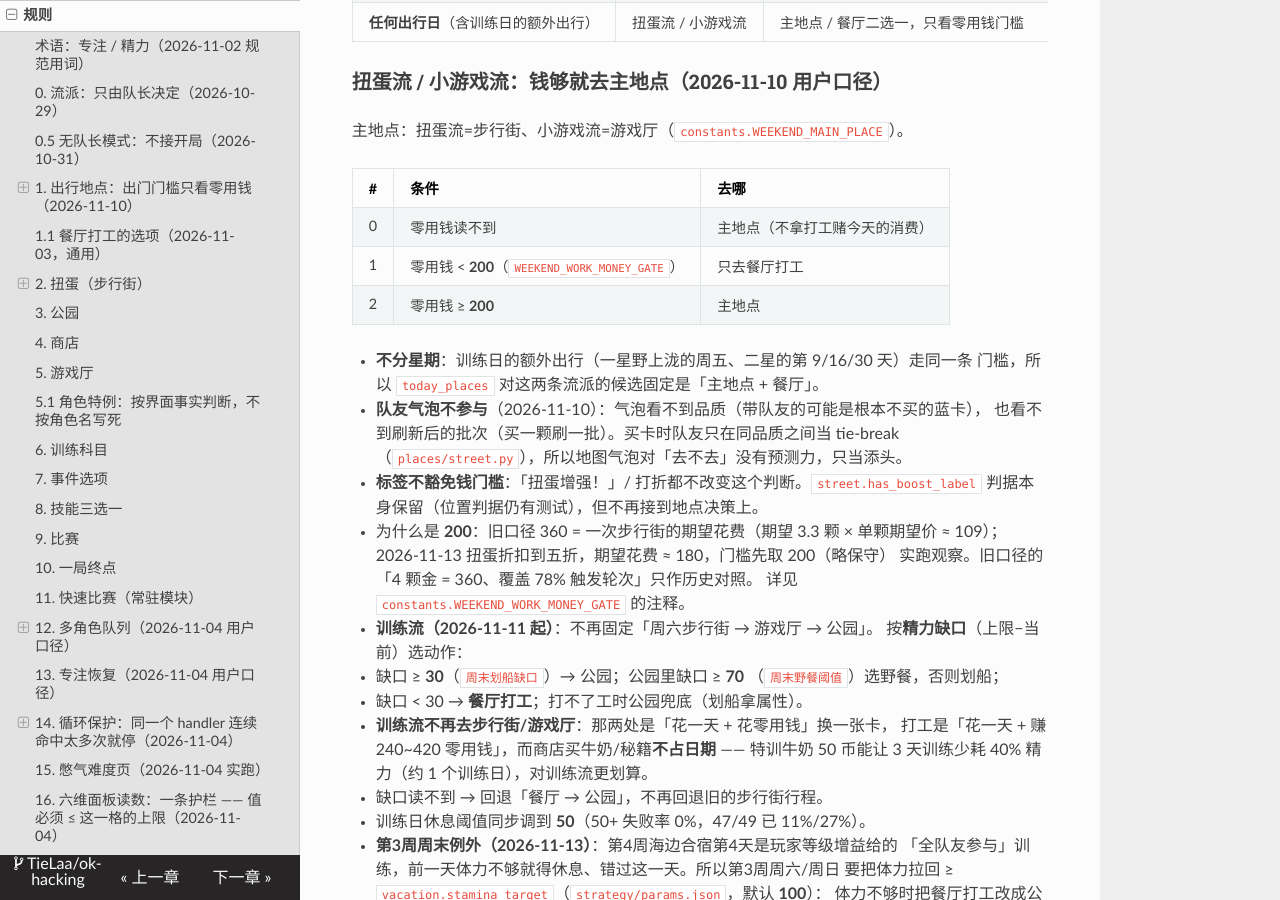
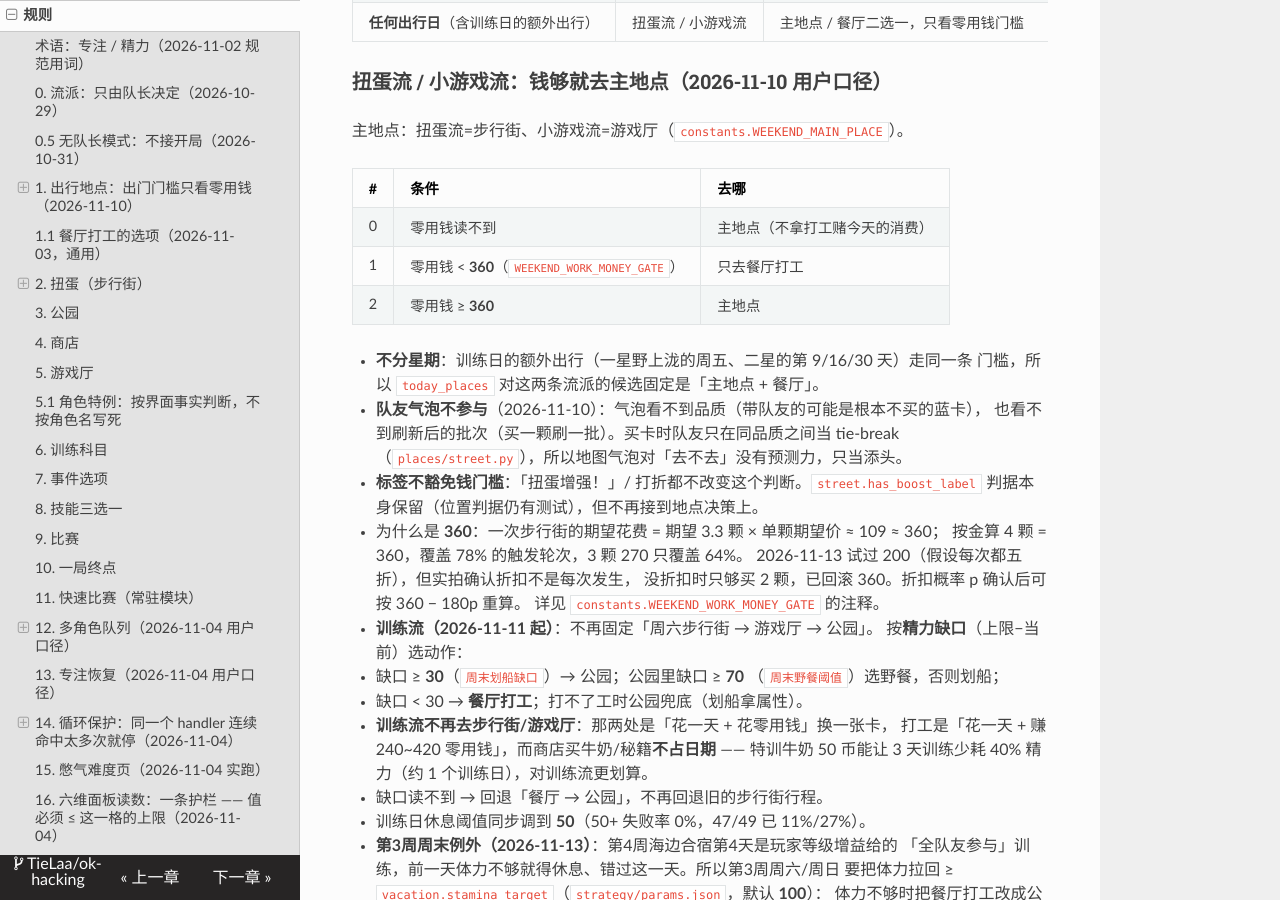
Before and after one commit to TieLaa/ok-hacking, an MkDocs documentation site: the page built from docs/RULES.md, in a window 1280 px wide and 900 px high, scrolled down 2766 px. Built offline with MkDocs 1.6.1, drawn with Linux system fonts in a browser that asks for light colours; nearby versions of some CDN libraries.

Commit message:
周末打工门槛回到 360
- 200 的前提是扭蛋每次都五折，实拍确认折扣不是每次发生
- 没折扣时 200 只够买 2 颗，覆盖率低于 3 颗档的 64%
- 折扣概率 p 确认后，按 360 - 180p 重算期望门槛

```diff
--- a/docs/RULES.md
+++ b/docs/RULES.md
@@ -102,8 +102,8 @@
 | # | 条件 | 去哪 |
 |---|---|---|
 | 0 | 零用钱读不到 | 主地点（不拿打工赌今天的消费） |
-| 1 | 零用钱 < **200**（`WEEKEND_WORK_MONEY_GATE`） | 只去餐厅打工 |
-| 2 | 零用钱 ≥ **200** | 主地点 |
+| 1 | 零用钱 < **360**（`WEEKEND_WORK_MONEY_GATE`） | 只去餐厅打工 |
+| 2 | 零用钱 ≥ **360** | 主地点 |
 
 - **不分星期**：训练日的额外出行（一星野上泷的周五、二星的第 9/16/30 天）走同一条
   门槛，所以 `today_places` 对这两条流派的候选固定是「主地点 + 餐厅」。
@@ -112,9 +112,10 @@
   （`places/street.py`），所以地图气泡对「去不去」没有预测力，只当添头。
 - **标签不豁免钱门槛**：「扭蛋增强！」/ 打折都不改变这个判断。`street.has_boost_label`
   判据本身保留（位置判据仍有测试），但不再接到地点决策上。
-- 为什么是 **200**：旧口径 360 = 一次步行街的期望花费（期望 3.3 颗 × 单颗期望价
-  ≈ 109）；2026-11-13 扭蛋折扣到五折，期望花费 ≈ 180，门槛先取 200（略保守）
-  实跑观察。旧口径的「4 颗金 = 360、覆盖 78% 触发轮次」只作历史对照。
+- 为什么是 **360**：一次步行街的期望花费 = 期望 3.3 颗 × 单颗期望价 ≈ 109 ≈ 360；
+  按金算 4 颗 = 360，覆盖 78% 的触发轮次，3 颗 270 只覆盖 64%。
+  2026-11-13 试过 200（假设每次都五折），但实拍确认折扣不是每次发生，
+  没折扣时只够买 2 颗，已回滚 360。折扣概率 p 确认后可按 360 − 180p 重算。
   详见 `constants.WEEKEND_WORK_MONEY_GATE` 的注释。
 - **训练流（2026-11-11 起）**：不再固定「周六步行街 → 游戏厅 → 公园」。
   按**精力缺口**（上限−当前）选动作：
```
Also changed, not shown: README.md (+3 -2 lines), docs/UI_MAP.md (+5 -5 lines), 3 other files.
